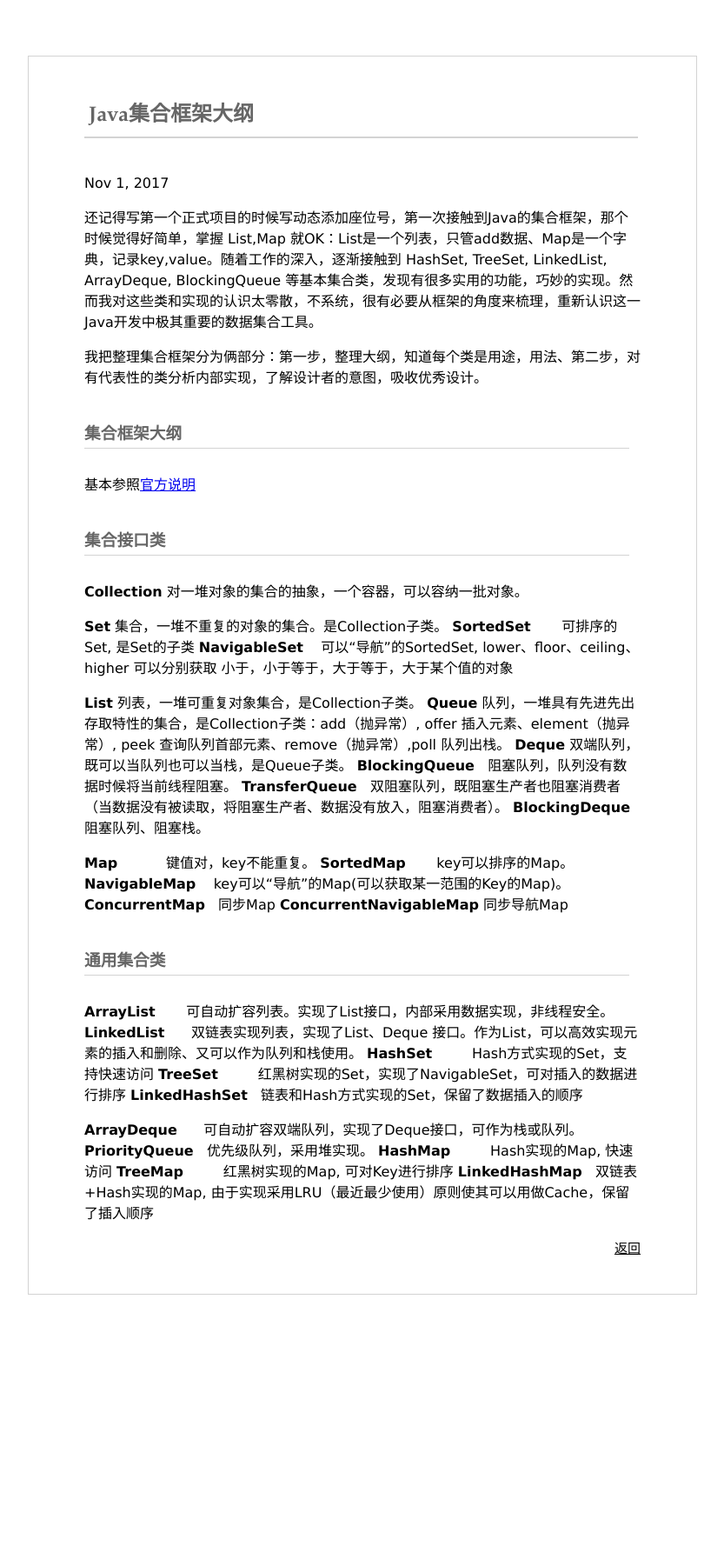
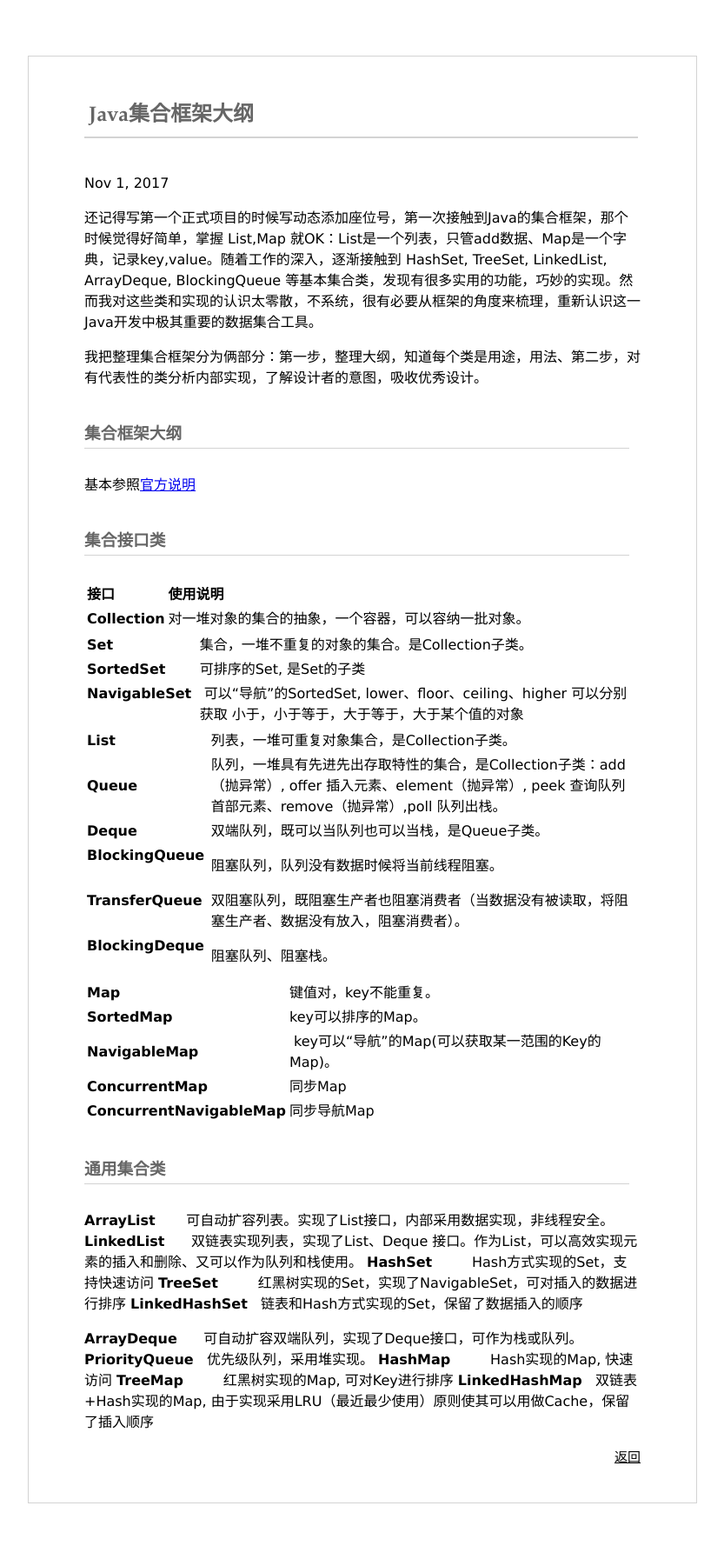
Before and after one commit to chufengma/blog, a Jekyll site: the page built from _posts/2017-11-01-Java集合框架大纲.md, in a window 1280 px wide. Shown: the whole page at 87% size, without its empty margins (224-1057 px from the left). Built offline with Jekyll 4.4.1, drawn with Linux system fonts in a browser that asks for light colours; our own code applies the rules of GitHub Pages for plain Markdown files; before the commit the page ends 1553 px from its top, so only the background shows below that.

Commit message:
Update 2017-11-01-Java集合框架大纲.md

```diff
--- a/_posts/2017-11-01-Java集合框架大纲.md
+++ b/_posts/2017-11-01-Java集合框架大纲.md
@@ -7,24 +7,26 @@
 
 ### 集合接口类
 
-**Collection**      对一堆对象的集合的抽象，一个容器，可以容纳一批对象。
+| 接口        | 使用说明 |
+| :---------- |:-------------|
+| **Collection**   |   对一堆对象的集合的抽象，一个容器，可以容纳一批对象。|
 
-**Set**             集合，一堆不重复的对象的集合。是Collection子类。
-**SortedSet**       可排序的Set, 是Set的子类
-**NavigableSet**    可以“导航”的SortedSet, lower、floor、ceiling、higher 可以分别获取 小于，小于等于，大于等于，大于某个值的对象
+| **Set**            | 集合，一堆不重复的对象的集合。是Collection子类。 |
+| **SortedSet**      | 可排序的Set, 是Set的子类|
+| **NavigableSet**   | 可以“导航”的SortedSet, lower、floor、ceiling、higher 可以分别获取 小于，小于等于，大于等于，大于某个值的对象 |
 
-**List**            列表，一堆可重复对象集合，是Collection子类。
-**Queue**           队列，一堆具有先进先出存取特性的集合，是Collection子类：add（抛异常）, offer 插入元素、element（抛异常）, peek 查询队列首部元素、remove（抛异常）,poll 队列出栈。
-**Deque**           双端队列，既可以当队列也可以当栈，是Queue子类。
-**BlockingQueue**   阻塞队列，队列没有数据时候将当前线程阻塞。
-**TransferQueue**   双阻塞队列，既阻塞生产者也阻塞消费者（当数据没有被读取，将阻塞生产者、数据没有放入，阻塞消费者）。
-**BlockingDeque**   阻塞队列、阻塞栈。
+| **List**           | 列表，一堆可重复对象集合，是Collection子类。 |
+| **Queue**          | 队列，一堆具有先进先出存取特性的集合，是Collection子类：add（抛异常）, offer 插入元素、element（抛异常）, peek 查询队列首部元素、remove（抛异常）,poll 队列出栈。 |
+| **Deque**          | 双端队列，既可以当队列也可以当栈，是Queue子类。|
+| **BlockingQueue**  | 阻塞队列，队列没有数据时候将当前线程阻塞。|
+| **TransferQueue**  | 双阻塞队列，既阻塞生产者也阻塞消费者（当数据没有被读取，将阻塞生产者、数据没有放入，阻塞消费者）。|
+| **BlockingDeque**  | 阻塞队列、阻塞栈。|
 
-**Map**             键值对，key不能重复。
-**SortedMap**       key可以排序的Map。
-**NavigableMap**    key可以“导航”的Map(可以获取某一范围的Key的Map)。
-**ConcurrentMap**   同步Map
-**ConcurrentNavigableMap** 同步导航Map
+| **Map**            | 键值对，key不能重复。|
+| **SortedMap**      | key可以排序的Map。|
+| **NavigableMap**   | key可以“导航”的Map(可以获取某一范围的Key的Map)。|
+| **ConcurrentMap**  | 同步Map |
+| **ConcurrentNavigableMap** | 同步导航Map |
 
 ### 通用集合类
 
```
